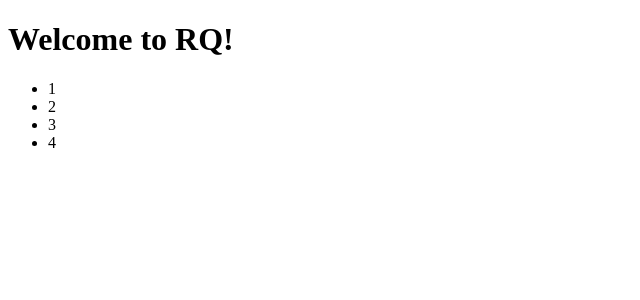
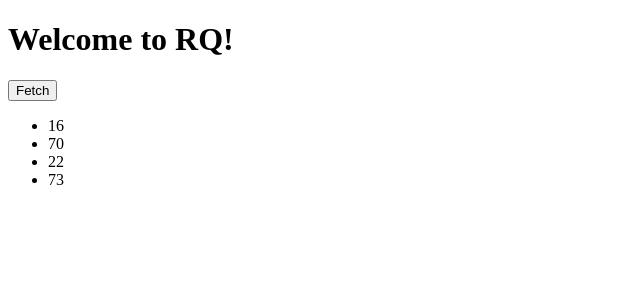
Before and after one commit to klezovics/juliana-react-tutorial, a Next.js app: page /rq/mock_data in a window 1280 px wide. Shown: the top 300 px of the page, without its empty margins (0-640 px from the left). Built offline with nearby package versions, Linux system fonts and the light colour scheme.

Commit message:
Add refetch code

```diff
--- a/src/pages/rq/mock_data.js
+++ b/src/pages/rq/mock_data.js
@@ -1,12 +1,33 @@
 import {useQuery} from "react-query";
 
+// F1 - Can use a function to mock data
 const dataProvider = () => {
-    return [1,2,3,4]
+    const getRandomInt = (min, max) => {
+        return Math.floor(Math.random() * (max - min + 1)) + min;
+    };
+
+    const randomIntegersArray = [];
+    for (let i = 0; i < 4; i++) {
+        randomIntegersArray.push(getRandomInt(1, 100)); // Adjust the range as needed
+    }
+
+    return randomIntegersArray
 }
 
 export const Page = () => {
 
-    const {data, isLoading, isError} = useQuery("my-data", dataProvider)
+    const {data, isLoading, isFetching, isError, refetch} = useQuery(
+        "my-data",
+        dataProvider,
+        {
+            refetchInterval: 2000,
+            // enabled: false
+        }
+    )
+
+
+    console.log("isLoading", isLoading)
+    console.log("isFetching", isFetching)
 
     if(!data) {
         console.log("No data")
@@ -15,6 +36,8 @@ export const Page = () => {
     return (
         <>
             <h1>Welcome to RQ!</h1>
+            {/*F2: Can use refetch button*/}
+            <button onClick={refetch}>Fetch</button>
             <ul>
                 {data && data.map((item) => (
                     <li key={item}>{item}</li>
```
